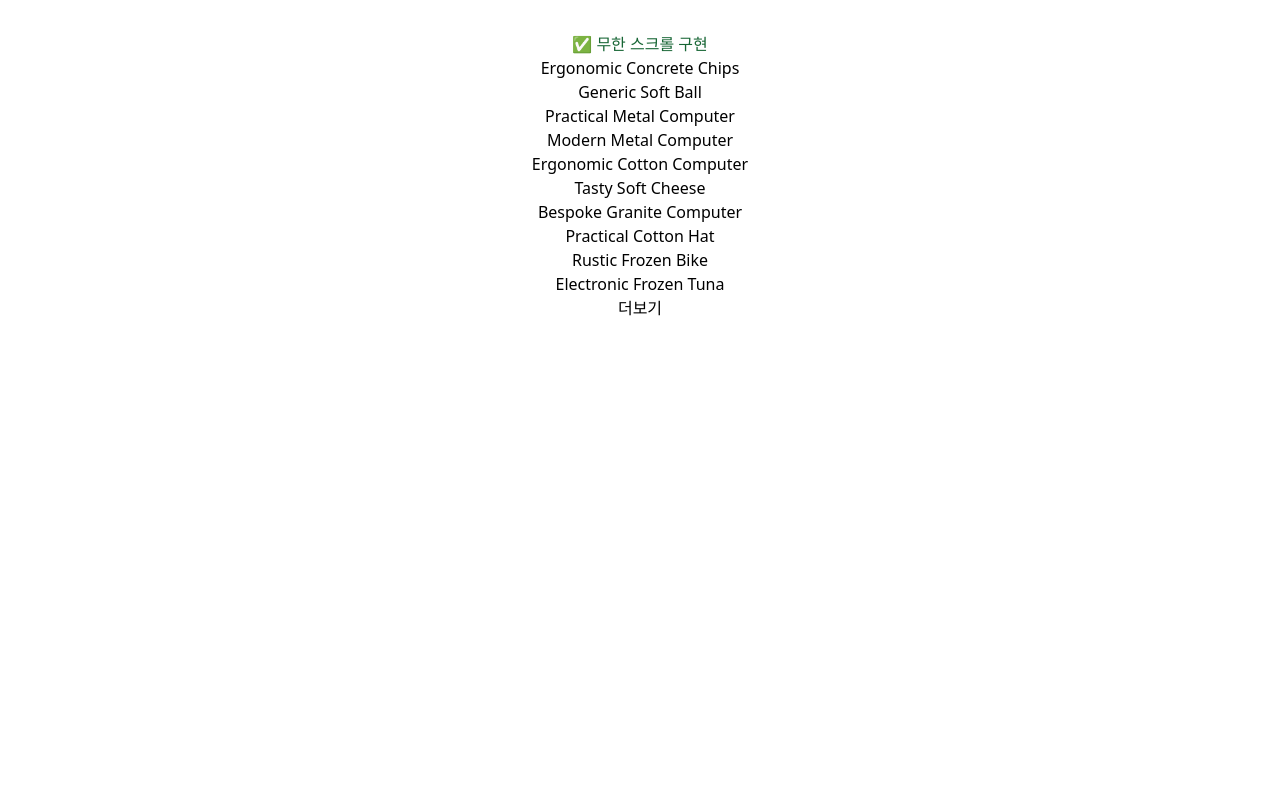
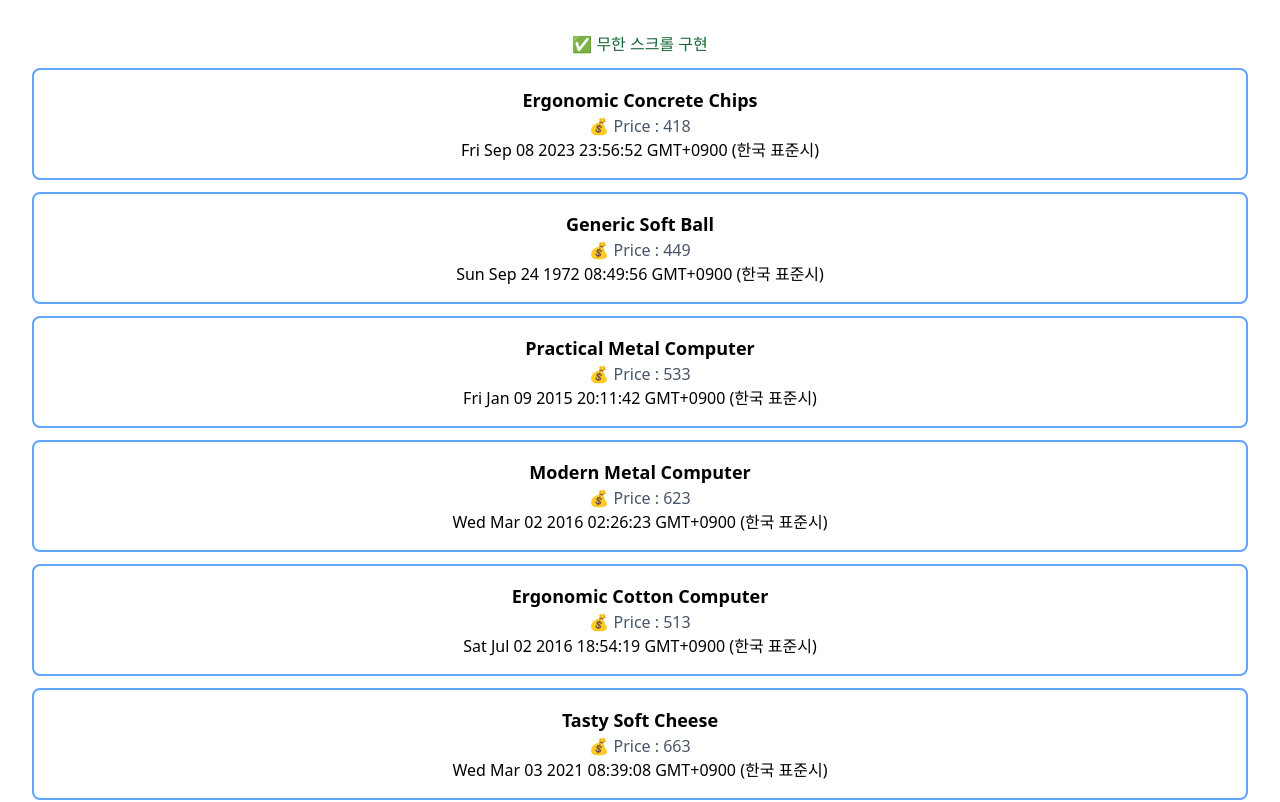
Before and after one commit to jjeongsu/wanted-pre-onboarding, a React (Vite) app: page / in a window 1280 px wide. Shown: the top 802 px of the page. Built offline with nearby package versions, Linux system fonts and the light colour scheme.

Commit message:
style: item 박스 스타일링

```diff
--- a/src/App.tsx
+++ b/src/App.tsx
@@ -36,10 +36,12 @@ function App() {
   return (
     <div>
       <h1 className="text-green-800"> ✅ 무한 스크롤 구현 </h1>
-      <div>
-        {data && data?.map((item, index) => <Item key={index} {...item} />)}
-      </div>
-      <button onClick={handleLoadData}>더보기</button>
+      <section>
+        <div>
+          {data && data?.map((item, index) => <Item key={index} {...item} />)}
+        </div>
+        <button onClick={handleLoadData}>더보기</button>
+      </section>
     </div>
   )
 }
--- a/src/components/Item.tsx
+++ b/src/components/Item.tsx
@@ -1,5 +1,11 @@
 import { MockData } from '../types/mockData'
 import React from 'react'
 export default function Item(data: MockData) {
-  return <div>{data.productName}</div>
+  return (
+    <div className="border-blue-400 border-2 my-3 rounded-lg py-4">
+      <div className="font-semibold text-lg">{data.productName}</div>
+      <div className="text-slate-600"> 💰 Price : {data.price}</div>
+      <div>{data.boughtDate}</div>
+    </div>
+  )
 }
```
